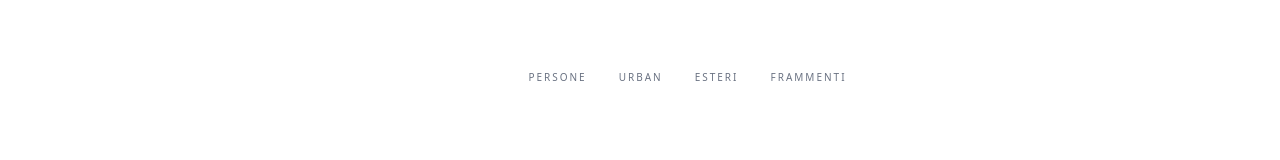
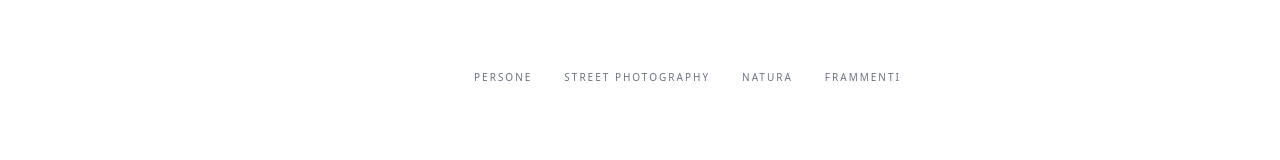
Before and after one commit to Zancus92/my-portfolio, a Next.js app: page / in a window 1280 px wide. Shown: the part 178-338 px from the top of the page. Built offline with nearby package versions, Linux system fonts and the light colour scheme.

Commit message:
Fix categories

```diff
--- a/src/app/page.js
+++ b/src/app/page.js
@@ -20,8 +20,8 @@ const photos = [
 const categories = [
     { id: 'all', label: 'Archivio' },
     { id: 'ritratti', label: 'Persone' },
-    { id: 'strada', label: 'Urban' },
-    { id: 'natura', label: 'Esteri' },
+    { id: 'strada', label: 'Street photography' },
+    { id: 'natura', label: 'Natura' },
     { id: 'dettagli', label: 'Frammenti' },
 ];
 
```
